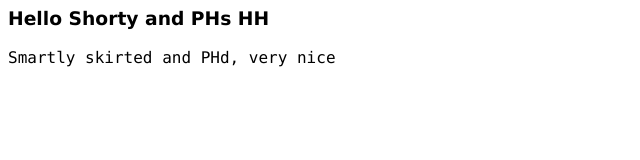
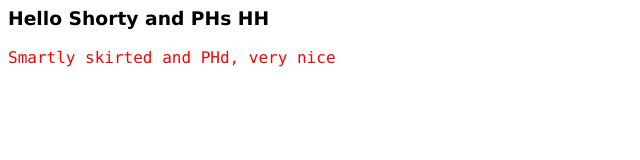
Before and after one commit to SmarttyLewis/helloworld, a plain HTML site: page index.html in a window 1280 px wide. Shown: the whole page, without its empty margins (0-640 px from the left). Drawn offline with Linux system fonts and the light colour scheme.

Commit message:
Update index.html

```diff
--- a/index.html
+++ b/index.html
@@ -2,7 +2,7 @@
 <body>
 
 <h3 style="font-family:verdana;"> Hello Shorty and PHs HH </h3>
-<p style="font-family:consolas;" style="color:red;"> Smartly skirted and PHd, very  nice </p>
+<p style="font-family:consolas;color:red;"> Smartly skirted and PHd, very nice </p>
 
 </body>
 </html>
```
